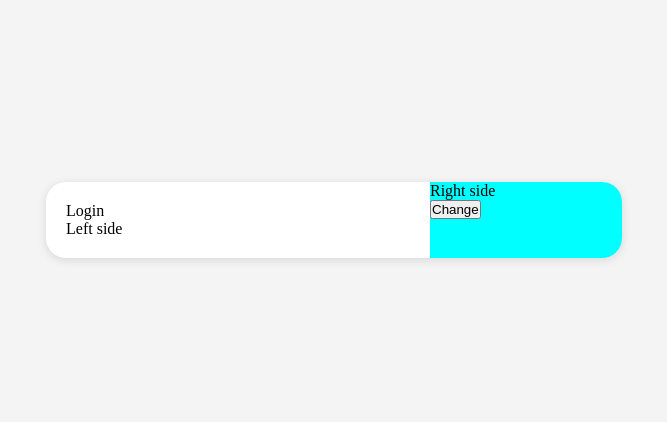
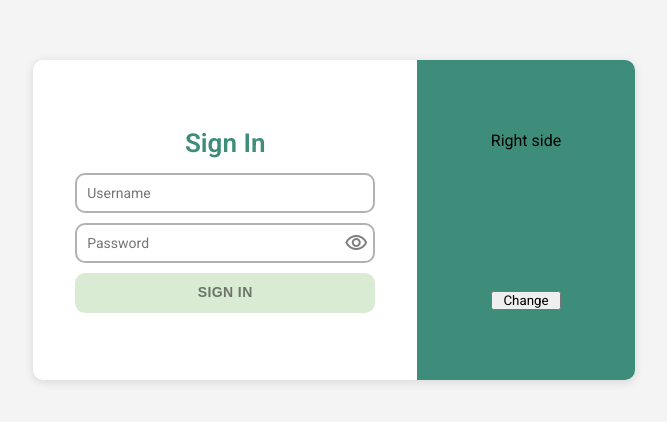
Before and after one commit to nadazaric/udd-document-search, a Next.js app in the folder front/: page /auth in a window 1280 px wide. Shown: the part 180-602 px from the top of the page, without its empty margins (306-973 px from the left). Built offline with nearby package versions, Linux system fonts and the light colour scheme.

Commit message:
Add: Login form

```diff
--- /dev/null
+++ b/front/components/auth/LoginForm.jsx
@@ -0,0 +1,57 @@
+import { useState } from "react"
+import style from '../../styles/Form.module.css'
+import { Button } from "@mui/material"
+
+export default function LoginForm({
+    width=250,
+    onSubmitClick
+}) {
+    const [showPassword, setShowPassword] = useState(false)
+    const [form, setForm] = useState({
+        username: '',
+        password: ''
+    })
+
+    function isButtonDisabled() {
+        return form.username == '' || form.password == ''
+    }
+
+    return(
+        <div style={{ width: width }}>
+            <p className="big-title" style={{textAlign: "center"}}>Sign In</p>
+            <div className="spacer-h-m" />
+            <div className={style.form}>
+                <div className={`${style.inputWrapper} w-full`}>
+                    <input
+                        className={style.input}
+                        value={form.username}
+                        placeholder='Username'
+                        onChange={(e) => {setForm({...form, username: e.target.value})}}
+                    />
+                </div>
+            </div>
+            <div className="spacer-h-s" />
+            <div className={style.form}>
+                <div className={`${style.inputWrapper} w-full`}>
+                    <input
+                        className={style.input}
+                        value={form.password}
+                        type={showPassword ? "text" : "password"}
+                        placeholder='Password'
+                        onChange={(e) => { setForm({...form, password: e.target.value}) }}
+                    />
+                    <span onClick={() => setShowPassword(prevState => !prevState)} className={`material-icons-outlined  ${style.inputIcon}`}>{showPassword ? 'visibility_off' : 'visibility'}</span>
+                </div>
+            </div>
+            <div className="spacer-h-s" />
+            <Button
+                disableRipple
+                className={`${style.button} ${style.raisedButton} w-full`}
+                onClick={() => {if(onSubmitClick) onSubmitClick(form)}}
+                disabled={isButtonDisabled()}
+            >
+                Sign in
+            </Button>
+        </div>
+    )
+}
--- a/front/pages/_document.js
+++ b/front/pages/_document.js
@@ -3,6 +3,11 @@ import { Html, Head, Main, NextScript } from "next/document"
 export default function Document() {
   return (
     <Html lang="en">
+      <link rel="preconnect" href="https://fonts.googleapis.com" />
+      <link rel="preconnect" href="https://fonts.gstatic.com" crossorigin />
+      <link href="https://fonts.googleapis.com/css2?family=Roboto:ital,wght@0,100..900;1,100..900&display=swap" rel="stylesheet"></link>
+      <link href="https://fonts.googleapis.com/css2?family=Material+Icons&display=swap" rel="stylesheet"/>
+      <link href="https://fonts.googleapis.com/css2?family=Material+Icons+Outlined&display=swap" rel="stylesheet"/>
       <Head />
       <body>
         <Main />
--- a/front/pages/auth.js
+++ b/front/pages/auth.js
@@ -1,5 +1,6 @@
-import { useEffect, useState } from 'react'
+import { useState } from 'react'
 import style from '../styles/Auth.module.css'
+import LoginForm from '@/components/auth/LoginForm'
 
 export default function Auth() {
     const [isLogin, setIsLogin] = useState(true)
@@ -10,14 +11,18 @@ export default function Auth() {
         setIsFirstRender(false)
     }
 
+    function login(data) {
+        console.log(data)
+    }
+
     return(
         <div className={style.page}>
-            <div
-                className={`${style.grid} ${isFirstRender ? '' : isLogin ? style.notReversed : style.reversed}`}
-            >
+            <div className={`${style.grid} ${isFirstRender ? '' : isLogin ? style.notReversed : style.reversed}`}>
                     <div className={`${style.left}`}>
-                        <p>{isLogin ? 'Login' : 'Registration'}</p>
-                        <p>Left side</p>
+                        <LoginForm
+                            width={300}
+                            onSubmitClick={(data) => login(data)}
+                        />
                     </div>
                     <div className={`${style.right}`}>
                         <p>Right side</p>
--- a/front/styles/Auth.module.css
+++ b/front/styles/Auth.module.css
@@ -7,7 +7,8 @@
 
 .grid {
     --leftWidth: 30vw;
-    --rightWidth: 15vw;
+    --rightWidth: 17vw;
+    --rightWidthChange: 5vw;
     --animationDuration: 0.5s;
     display: grid;
     grid-template-columns: var(--leftWidth) var(--rightWidth);
@@ -15,12 +16,16 @@
     border-radius: var(--BorderRadius);
     box-shadow: var(--CardShadow);
     overflow: hidden;
+    height: 40vh;
 }
 
 /* Left side design and animations */
 .left {
     background-color: transparent;
     padding: var(--CardPadding);
+    display: grid;
+    justify-content: center;
+    align-items: center;
 }
 
 .grid.notReversed .left {
@@ -28,13 +33,8 @@
 }
 
 @keyframes leftSideSwitchToNormal {
-    0% {
-
-        transform: translateX(var(--rightWidth));
-    }
-    100% {
-        transform: translateX(0);
-    }
+    0% { transform: translateX(var(--rightWidth)); }
+    100% { transform: translateX(0); }
 }
 
 .grid.reversed .left {
@@ -42,19 +42,17 @@
 }
 
 @keyframes leftSideSwitch {
-    0% {
-        transform: translateX(0);
-    }
-    100% {
-        transform: translateX(var(--rightWidth));
-    }
+    0% { transform: translateX(0); }
+    100% { transform: translateX(var(--rightWidth)); }
 }
-
 
 /* Right side design and animations */
 .right {
-    background-color: aqua;
+    background-color: rgba(var(--PrimaryColor), 1);
     z-index: 2;
+    display: grid;
+    align-items: center;
+    justify-content: center;
 }
 
 .grid.notReversed .right {
@@ -63,11 +61,15 @@
 
 @keyframes rightSideSwitchToNormal {
     0% {
-
         transform: translateX(calc(-1 * var(--leftWidth)));
+        width: var(--rightWidth);
+    }
+    50% {
+        width: calc(var(--rightWidth) + var(--rightWidthChange));
     }
     100% {
         transform: translateX(0);
+        width: var(--rightWidth);
     }
 }
 
@@ -77,10 +79,14 @@
 
 @keyframes rightSideSwitch {
     0% {
-
         transform: translateX(0);
+        width: var(--rightWidth);
+    }
+    50% {
+        width: calc(var(--rightWidth) + var(--rightWidthChange));
     }
     100% {
         transform: translateX(calc(-1 * var(--leftWidth)));
+        width: var(--rightWidth);
     }
 }
--- /dev/null
+++ b/front/styles/Form.module.css
@@ -0,0 +1,97 @@
+.inputWrapper {
+    width: 250px;
+    border: 2px solid rgba(var(--DarkGray), 0.6);
+    border-radius: var(--BorderRadius);
+    transition: border-color 0.1s, color 0.1s;
+    height: var(--InputHeight);
+    padding: 0 5px;
+    display: flex;
+    align-items: center;
+}
+.inputWrapper:focus-within { border-color:  rgb(var(--PrimaryColor)); }
+.inputWrapper:hover:not(:focus-within) { border-color: rgb(var(--SecondaryColor)); }
+.input {
+    width: 100%;
+    margin: 0 5px 0 5px;
+    border: none;
+    outline: none;
+    background: none;
+    font-size: 14px;
+}
+.input:hover { background-color: transparent; }
+
+.inputIcon {
+    opacity: 0.5;
+    margin-left: 2px;
+}
+
+.inputIcon:hover {
+    color: rgb(var(--PrimaryColor)) !important;
+    opacity: 1;
+    cursor: pointer;
+}
+
+.form {
+    display: flex;
+    align-items: flex-end;
+    flex-direction: column;
+    width: 100%;
+}
+
+.celearInput{
+    border: none;
+    background: none;
+    padding: 0;
+    margin: 0;
+    font: inherit;
+    outline: none;
+}
+
+/* ------------------------------------------------------------------------------------------------------ Buttons */
+.button {
+    font-family: "Titillium Web", sans-serif !important;
+    padding: 10px !important;
+    height: var(--InputHeight) !important;
+    min-width: 80px !important;
+    width: fit-content;
+    display: flex !important;
+    align-items: center !important;
+    gap: 5px;
+    font-size: 14px;
+    font-weight: 600;
+    border-radius: var(--BorderRadius) !important;
+    border: none;
+}
+
+.raisedButton {
+    background-color: rgb(var(--PrimaryColor)) !important;
+    color: white !important;
+    font-weight: 600 !important;
+    transition: background-color 100ms ease-out;
+    border-radius: var(--BorderRadius);
+    padding-left: 10px;
+    padding-right: 10px;
+}
+
+.raisedButton:hover {
+    background-color: rgba(var(--PrimaryColor), 0.8) !important;
+}
+
+.raisedButton:disabled {
+    background-color: rgba(var(--SecondaryColor), 0.5) !important;
+    color: rgba(0, 0, 0, 0.5) !important;
+}
+
+.outlinedButton {
+    color: rgb(var(--PrimaryColor)) !important;
+    border: solid 2px rgb(var(--PrimaryColor)) !important;
+    font-weight: 600 !important;
+    transition: background-color 100ms ease-out;
+    border-radius: var(--BorderRadius);
+}
+
+.outlinedButton:hover {
+    color: rgb(var(--SecondaryColor));
+    border: solid 2px rgb(var(--SecondaryColor));
+    background-color: rgb(var(--NavbarBackgroundColor));
+}
--- a/front/styles/globals.css
+++ b/front/styles/globals.css
@@ -1,17 +1,22 @@
 :root {
   --Background: 244, 244, 244;
   --CardBackground: 255, 255, 255;
+  --PrimaryColor: 61, 141, 122;
+  --SecondaryColor: 179, 216, 168;
+  --DarkGray: 125, 130, 120;
 
   --NavbarHeight: 60px;
+  --InputHeight: 40px;
   --CardPadding: 20px;
   --CardShadow: rgba(99, 99, 99, 0.2) 0px 2px 8px 0px;
-  --BorderRadius: 20px;
+  --BorderRadius: 10px;
 }
 
 * {
   box-sizing: border-box;
   padding: 0;
   margin: 0;
+  font-family: "Roboto", serif;
 }
 
 html,
@@ -24,9 +29,23 @@ body {
   background-color: rgba(var(--Background), 1);
 }
 
+/* ------------------------------------------------------------------------------------------------------ Gaps */
+.spacer-h-xs { height: 5px; }
+.spacer-h-s { height: 10px; }
+.spacer-h-m { height: 15px; }
+
+/* ------------------------------------------------------------------------------------------------------ Width and Hight */
+.w-full { width: 100% !important; }
+
 .card {
   background-color: rgba(var(--CardBackground), 1);
   box-shadow: rgba(99, 99, 99, 0.2) 0px 2px 8px 0px;
   padding: var(--CardPadding);
   border-radius: var(--BorderRadius);
 }
+
+.big-title {
+  font-size: 26px;
+  font-weight: 600;
+  color: rgba(var(--PrimaryColor), 1);
+}
```
Also changed, not shown: front/package.json (+5 -2 lines), 1 other file (tests, documents, lock files or other folders).
